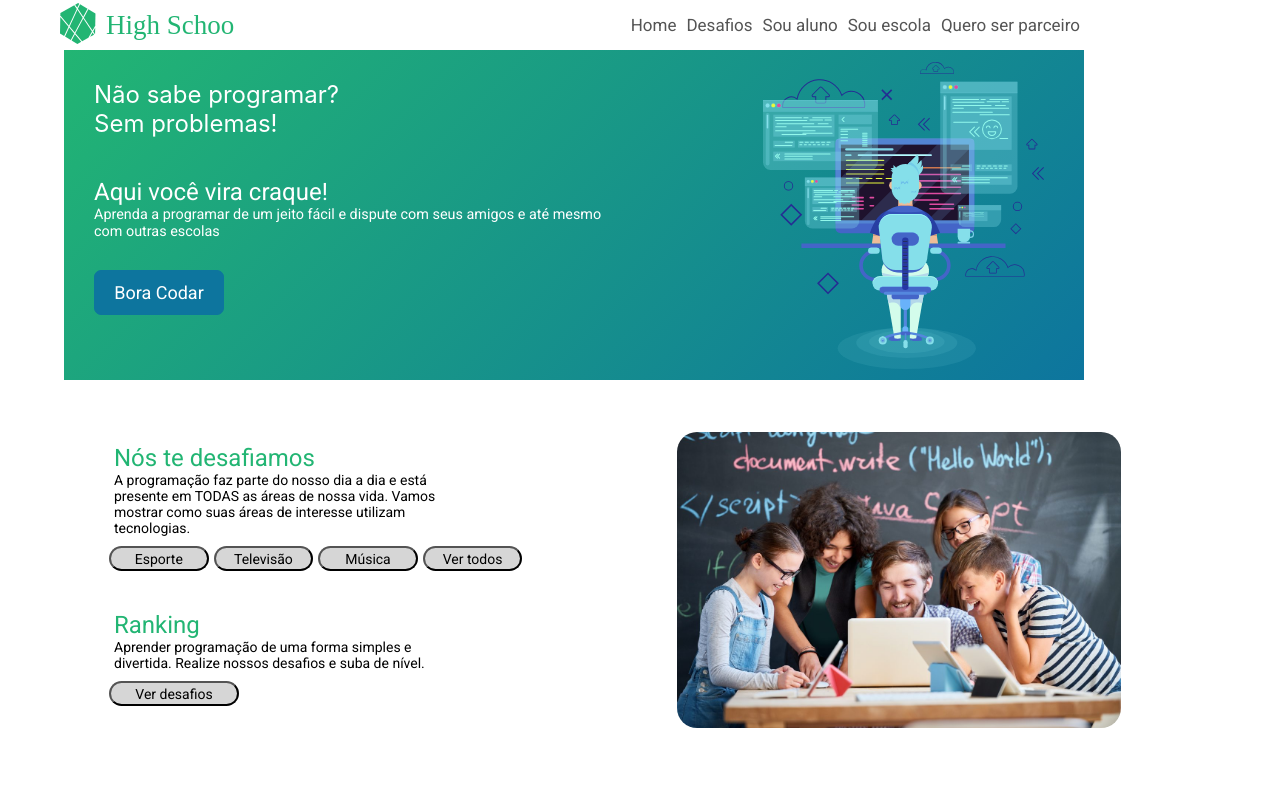
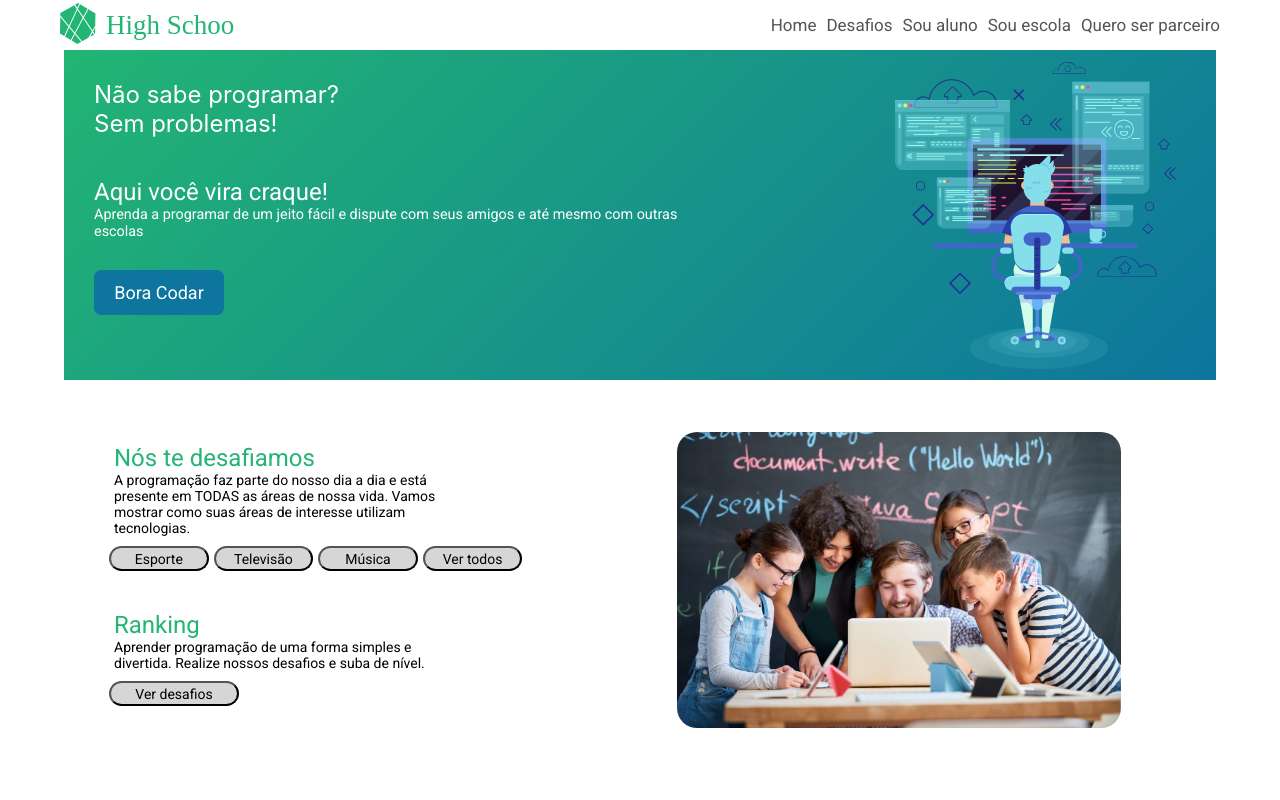
Before and after one commit to patricklongo1/hackatonRsxp, a React (Create React App) app in the folder frontend/frontend/: page / in a window 1280 px wide. Shown: the top 800 px of the page. Built offline with nearby package versions, Linux system fonts and the light colour scheme.

Commit message:
updating css

```diff
--- a/frontend/frontend/src/widgets/styles/banner-home.js
+++ b/frontend/frontend/src/widgets/styles/banner-home.js
@@ -1,7 +1,6 @@
 import styled from 'styled-components';
 
 const Box = styled.div`
-    max-width: 1020px;
     width: 90%;
     height: 330px;
     margin: 0 5%;
--- a/frontend/frontend/src/widgets/styles/header.js
+++ b/frontend/frontend/src/widgets/styles/header.js
@@ -1,7 +1,6 @@
 import styled from 'styled-components';
 
 const Menu = styled.div`
-    max-width: 1020px;
     display: flex;
     flex-direction: row;
     justify-content: space-between;
```
